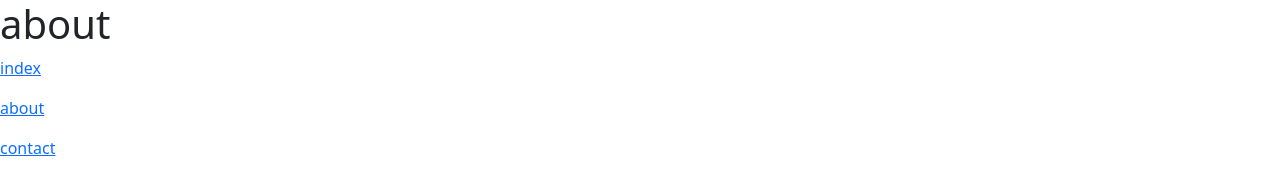
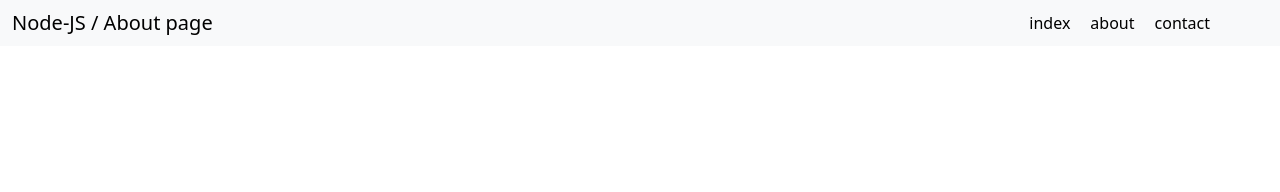
Before and after one commit to prarthana-v/node-pr-01, a website: page about.html in a window 1280 px wide. Drawn offline with nearby package versions, Linux system fonts and the light colour scheme.

Commit message:
completed

```diff
--- a/about.html
+++ b/about.html
@@ -4,24 +4,56 @@
     <meta charset="UTF-8" />
     <meta name="viewport" content="width=device-width, initial-scale=1.0" />
     <title>Document</title>
+
     <link
       href="https://cdn.jsdelivr.net/npm/bootstrap@5.3.3/dist/css/bootstrap.min.css"
       rel="stylesheet"
       integrity="sha384-QWTKZyjpPEjISv5WaRU9OFeRpok6YctnYmDr5pNlyT2bRjXh0JMhjY6hW+ALEwIH"
       crossorigin="anonymous"
     />
+
+    <link rel="stylesheet" href="./style.css" />
+    <style>
+      li {
+        list-style: none !important;
+        margin-inline: 10px !important;
+      }
+      a {
+        text-decoration: none !important;
+        color: black;
+      }
+
+      a:hover,
+      a:focus {
+        color: red !important;
+      }
+    </style>
   </head>
   <body>
-    <h1>about</h1>
-    <p>
-      <a href="/">index</a>
-    </p>
-    <p>
-      <a href="/about">about</a>
-    </p>
-    <p>
-      <a href="/contact">contact</a>
-    </p>
+    <div class="">
+      <nav class="navbar navbar-light bg-light">
+        <div class="container-fluid">
+          <div class="col-6">
+            <a class="navbar-brand" href="#"> Node-JS / About page</a>
+          </div>
+          <div class="col-6 d-flex justify-content-end pe-5">
+            <div class="">
+              <ul class="d-flex mb-0 ps-0">
+                <li>
+                  <a href="/">index</a>
+                </li>
+                <li>
+                  <a href="/about">about</a>
+                </li>
+                <li>
+                  <a href="/contact">contact</a>
+                </li>
+              </ul>
+            </div>
+          </div>
+        </div>
+      </nav>
+    </div>
   </body>
   <script
     src="https://cdn.jsdelivr.net/npm/bootstrap@5.3.3/dist/js/bootstrap.bundle.min.js"
--- /dev/null
+++ b/style.css
@@ -0,0 +1,3 @@
+li {
+  list-style: none;
+}
```
Also changed, not shown: contact.html (+42 -11 lines), index.html (+41 -10 lines).
